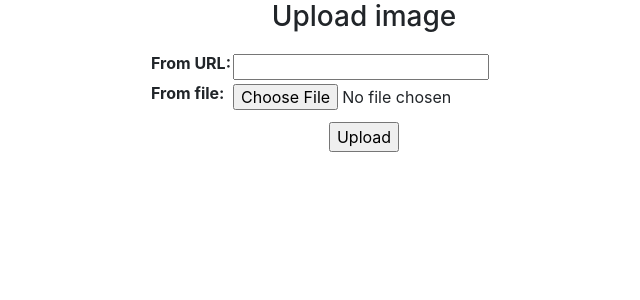
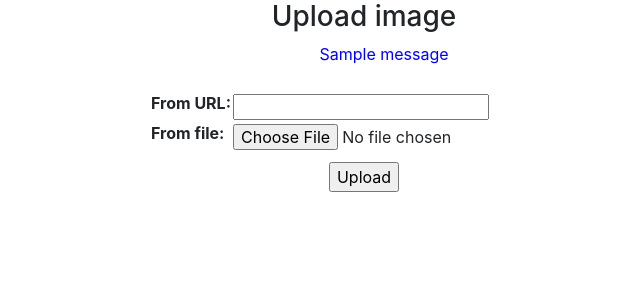
Before and after one commit to LeperGnome/ImageResizer, a Django app: page /upload/ in a window 1280 px wide. Shown: the top 300 px of the page, without its empty margins (276-916 px from the left). Run offline with Django 3.2, Linux system fonts and the light colour scheme; tables that the repository leaves empty hold one stand-in row (values such as "Sample post"); one stand-in notice (Sample message) is shown; parts of the project's set-up code (start-up, migrations or seed data) failed here and were passed over; some libraries are stand-ins or nearby versions.

Commit message:
added messages and fixed caching bug

```diff
--- a/ImageResizer/templates/image_upload.html
+++ b/ImageResizer/templates/image_upload.html
@@ -1,9 +1,13 @@
 <html>
     <head>
         <style>
-.errorlist {
-    color: red;
+.messages {
+    list-style: None;
+    color: blue;
 }
+            .errorlist {
+                color: red;
+            }
         </style>
 
         <!-- Required meta tags -->
@@ -19,6 +23,14 @@
         <div align="center">
             <h3>Upload image</h3>
 
+            {% if messages %}
+            <ul class="messages">
+                {% for message in messages %}
+                <li{% if message.tags %} class="{{ message.tags }}"{% endif %}>{{ message }}</li>
+                {% endfor %}
+            </ul>
+            {% endif %}
+
             <form enctype="multipart/form-data" action="/upload/" method="post">
                 {% csrf_token %}
                 <table style="border: 10px solid transparent">
--- a/core/models.py
+++ b/core/models.py
@@ -34,5 +34,5 @@ class ResizedImage(models.Model):
     img_file = models.ImageField()
     width = models.IntegerField()
     height = models.IntegerField()
-    size = models.IntegerField()
+    size = models.IntegerField()   # not real image size
     objects = ObjectManager()
--- a/core/utils.py
+++ b/core/utils.py
@@ -91,7 +91,7 @@ def get_resized_image(image, width, height, size):
         base=image,
         width=width,
         height=height,
-        size=django_image.size
+        size=image.img_file.size
     )
     new_resized_image.img_file.save(
         content=django_image, name=generate_image_name())
--- a/core/views.py
+++ b/core/views.py
@@ -2,6 +2,7 @@ from core.models import Image
 from core.forms import UploadForm, ViewImageForm
 from core.tasks import save_image_by_url
 from core.utils import get_resized_image
+from django.contrib import messages
 from django.shortcuts import render, redirect
 from rest_framework.views import APIView
 from rest_framework.decorators import api_view
@@ -21,15 +22,18 @@ def list_images(request):
 
 @api_view(['GET'])
 def get_image(request, pk):
-    image = Image.objects.get_or_404(pk=pk)
-    accept_params = ['width', 'height', 'size']
-    resize_params = {par: request.GET.get(par, None)
-                     for par in accept_params}
-    if any(list(resize_params.values())):
-        image = get_resized_image(image, **resize_params)
+    form = ViewImageForm(request.GET)
+
+    if form.is_valid():
+        image = Image.objects.get_or_404(pk=pk)
+        accept_params = ['width', 'height', 'size']
+        resize_params = {par: request.GET.get(par, None)
+                         for par in accept_params}
+        if any(list(resize_params.values())):
+            image = get_resized_image(image, **resize_params)
 
     return render(request, image_view_template,
-                  {'image': image, 'form': ViewImageForm})
+                  {'image': image, 'form': form})
 
 
 class Upload(APIView):
@@ -47,12 +51,14 @@ class Upload(APIView):
             if img_url:  # if image is uploaded by url
                 # adding image saving to celery queue
                 save_image_by_url.delay(img_url)
-                return Response(data={'detail': 'Image is uploading'})
+                messages.success(request, "Image is uploading")
 
             elif img_file:  # if image is uploaded by file
                 img_object = Image(img_file=img_file)
                 img_object.save()
-                return Response(data={'detail': 'Image uploaded'})
+                messages.success(request, "Image uploaded")
+
+            return render(request, upload_template, {'form': form})
 
         else:
             return render(
```
